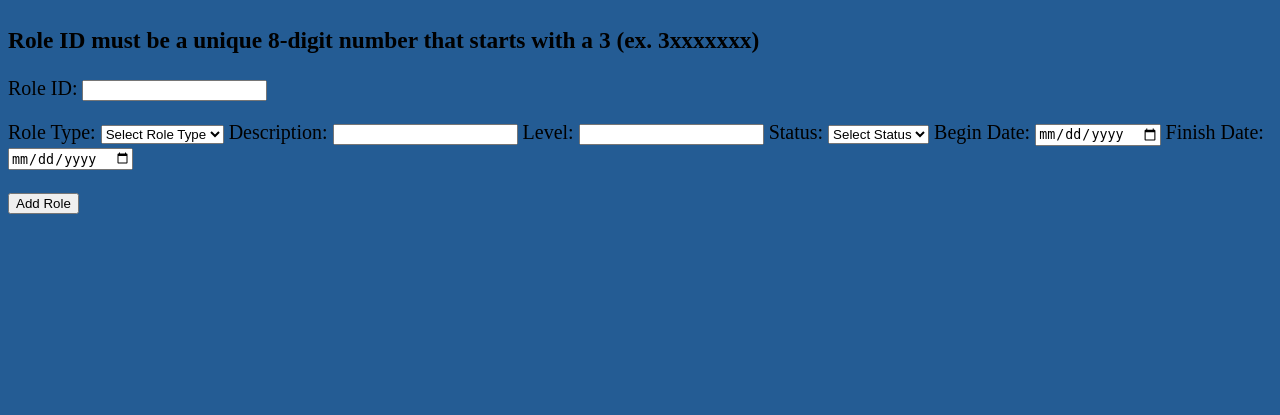
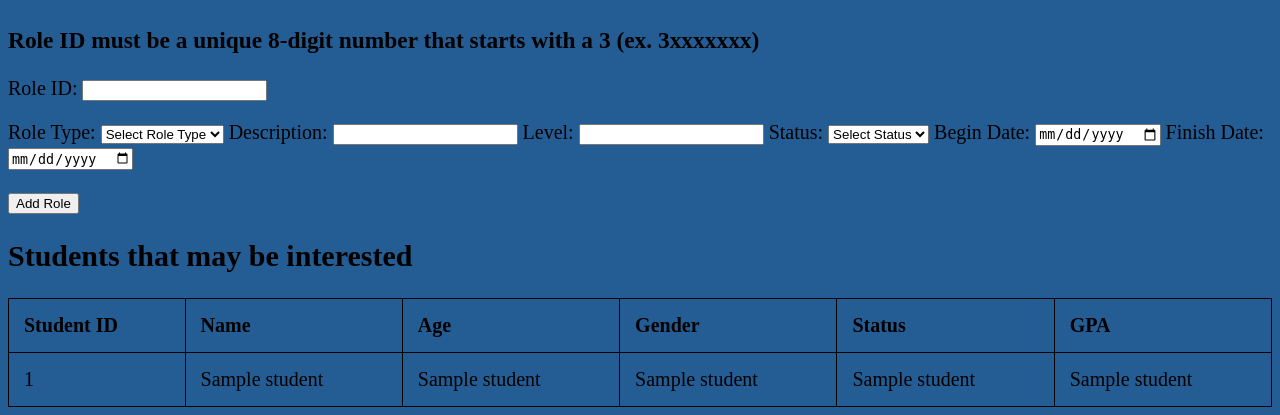
Before and after one commit to katiewimmer/indeepo, a Python web app: template templates/filmmaker.html in a window 1280 px wide. Shown: the part 554-969 px from the top of the page. Before the commit the page ends 768 px from the top, so only its background shows below. Run offline with Jinja, Linux system fonts and the light colour scheme; the template is opened without the code that fills it: most values are stand-ins (such as "Sample title", 1, 10 or a date in 2020).

Commit message:
add students that are interested

```diff
--- a/templates/filmmaker.html
+++ b/templates/filmmaker.html
@@ -13,7 +13,8 @@
         <p>ID: <input type="text" name="filmID"> <input type="submit" value="Find" class="find-button"></p>
     </form>
 
-    {% if film_not_found and request.args.get('filmID') %} <!-- if there was no film found with the entered id, customized error message-->
+    {% if film_not_found and request.args.get('filmID') %}
+    <!-- if there was no film found with the entered id, customized error message-->
     <p>Film not found. Check your Film ID and try again</p>
     {% endif %}
 
@@ -24,7 +25,8 @@
         <li>Title: {{ film_info[1] }}</li>
         <li>Year: {{ film_info[2] }}</li>
         <li>Genre: {{ film_info[3] }}</li>
-        <li style="max-width: 40%;">Description: {{ film_info[4] }}</li> <!-- as to not overlap with the film registration-->
+        <li style="max-width: 40%;">Description: {{ film_info[4] }}</li>
+        <!-- as to not overlap with the film registration-->
         <li>Stage of Production: <!-- makes stage_of_production more readable-->
             {% if film_info[5] == 0 %}
             Planning
@@ -56,7 +58,8 @@
         <h2>Register a New Film</h2>
         <form action="/register_film" method="POST">
             <h4>Film ID is a unique 8-digit number beginning with a 2 (ex. 2xxxxxxx) <p></p>
-                Please remember your ID number for future login!</h4> <!-- user has to provide their own film id, format checked in server.py-->
+                Please remember your ID number for future login!</h4>
+            <!-- user has to provide their own film id, format checked in server.py-->
             <!-- all the info needed for a new film tuple-->
             <label for="filmID">Film ID:</label>
             <input type="text" id="filmID" name="filmID" required>
@@ -126,7 +129,8 @@
 
             <input type="hidden" id="filmID" name="filmID" value="{{ film_info[0] }}">
 
-            <h3>Role ID must be a unique 8-digit number that starts with a 3 (ex. 3xxxxxxx)</h3> <!-- make sure the role id is formatted correctly is checked in server.py-->
+            <h3>Role ID must be a unique 8-digit number that starts with a 3 (ex. 3xxxxxxx)</h3>
+            <!-- make sure the role id is formatted correctly is checked in server.py-->
             <!-- all of the attributes needed for a new role-->
             <label for="roleID">Role ID:</label>
             <input type="text" id="roleID" name="roleID" required>
@@ -169,7 +173,7 @@
                 <input type="number" step="0.01" id="salary" name="salary" required>
             </div>
 
-             <!-- adds additional roles for actor roles-->
+            <!-- adds additional roles for actor roles-->
             <div id="actorFields" class="role-fields" style="display: none;">
                 <label for="age">Age:</label>
                 <input type="number" id="age" name="age" required>
@@ -201,7 +205,8 @@
             </div>
             <p></p>
 
-            <input type="button" value="Add Role" onclick="submitForm()"> <!-- accompainied by javascript, used to ensure the form is submitted-->
+            <input type="button" value="Add Role" onclick="submitForm()">
+            <!-- accompainied by javascript, used to ensure the form is submitted-->
 
             <div id="result"></div>
 
@@ -211,6 +216,37 @@
             {% endif %}
         </form>
     </div>
+
+    <!-- displays all the students that go to that school-->
+    <h2>Students that may be interested</h2>
+        {% if students_info %}
+        <table>
+            <thead>
+                <tr>
+                    <th>Student ID</th>
+                    <th>Name</th>
+                    <th>Age</th>
+                    <th>Gender</th>
+                    <th>Status</th>
+                    <th>GPA</th>
+                </tr>
+            </thead>
+            <tbody>
+                {% for student in students_info %}
+                <tr>
+                    <td>{{ student[0] }}</td>
+                    <td>{{ student[1] }}</td>
+                    <td>{{ student[2] }}</td>
+                    <td>{{ student[3] }}</td>
+                    <td>{{ student[4] }}</td>
+                    <td>{{ student[5] }}</td>
+                </tr>
+                {% endfor %}
+            </tbody>
+        </table>
+        {% else %}
+        <p>No students found for this school.</p>
+        {% endif %}
 
     <!-- added in order to ensure such a lengthly form/request was completed-->
     <!-- USED AI TO HELP FIX THIS ISSUE-->
```
